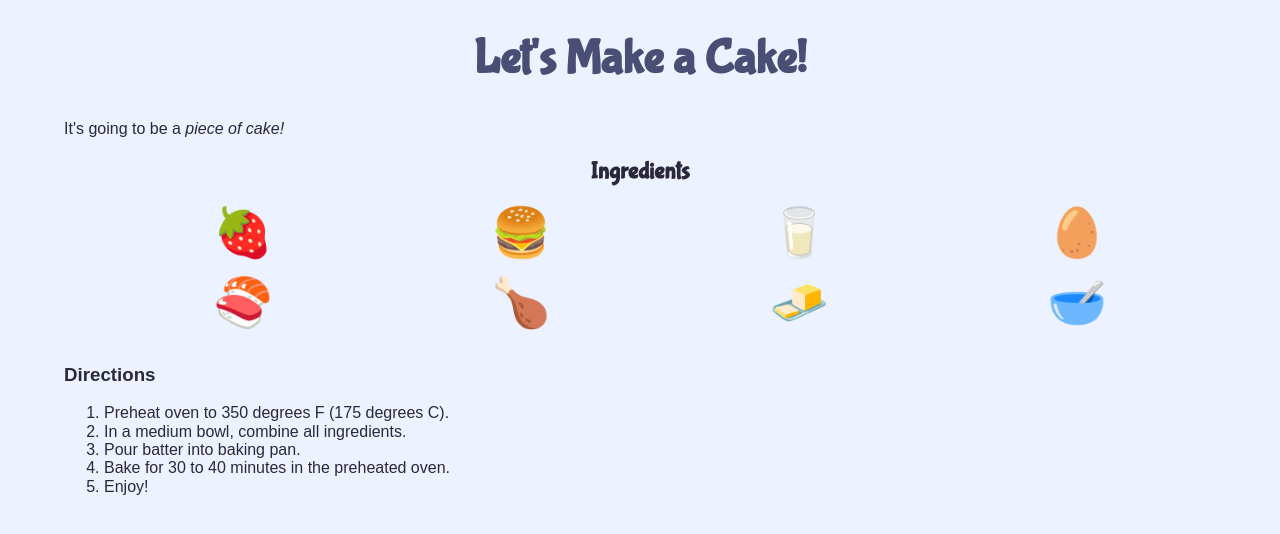
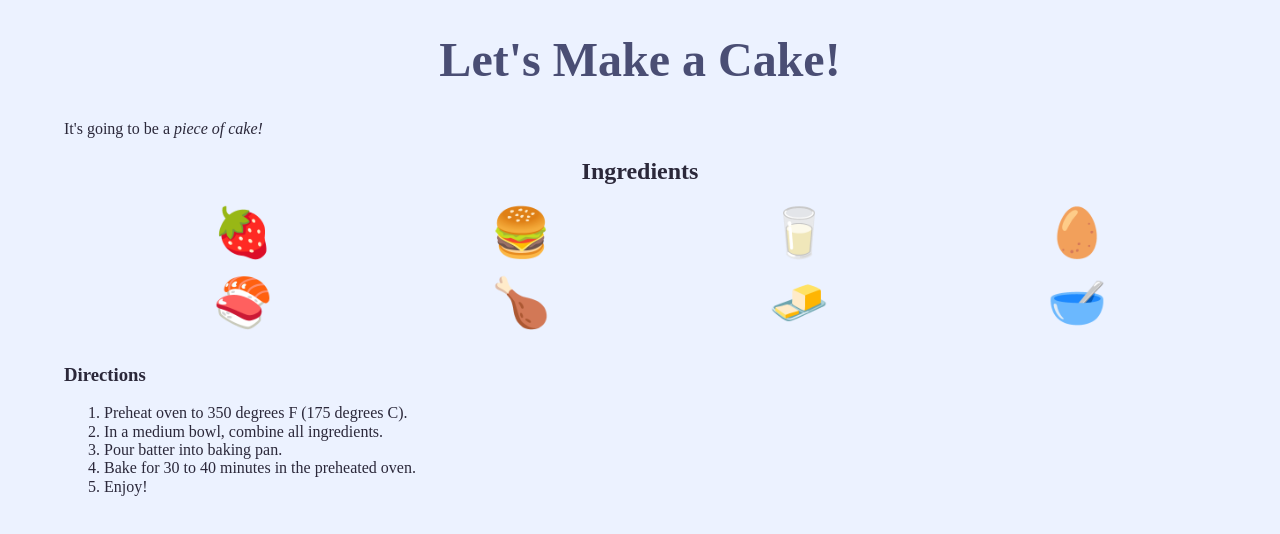
Before and after one commit to oyinnuel/Scrimba_001, a plain HTML site: page index.html in a window 1280 px wide. Drawn offline with nearby package versions, Linux system fonts and the light colour scheme; a script that the page names is missing.

Commit message:
Changed the font families
Changed the font families to Roboto and Lora

```diff
--- a/style.css
+++ b/style.css
@@ -1,4 +1,4 @@
-@import url("https://fonts.googleapis.com/css?family=Bubblegum+Sans&display=swap");
+/* @import url("https://fonts.googleapis.com/css?family=Bubblegum+Sans&display=swap"); */
 
 :root {
   --bg-color: #ecf2ff;
@@ -8,7 +8,7 @@
 
 body {
   background: var(--bg-color);
-  font-family: sans-serif;
+  font-family: 'Roboto Slab', serif;
   color: var(--text-color);
 }
 
@@ -19,7 +19,7 @@ section {
 
 h1,
 h2 {
-  font-family: "Bubblegum Sans";
+  font-family: "Lora", serif;
   text-align: center;
 }
 
```
